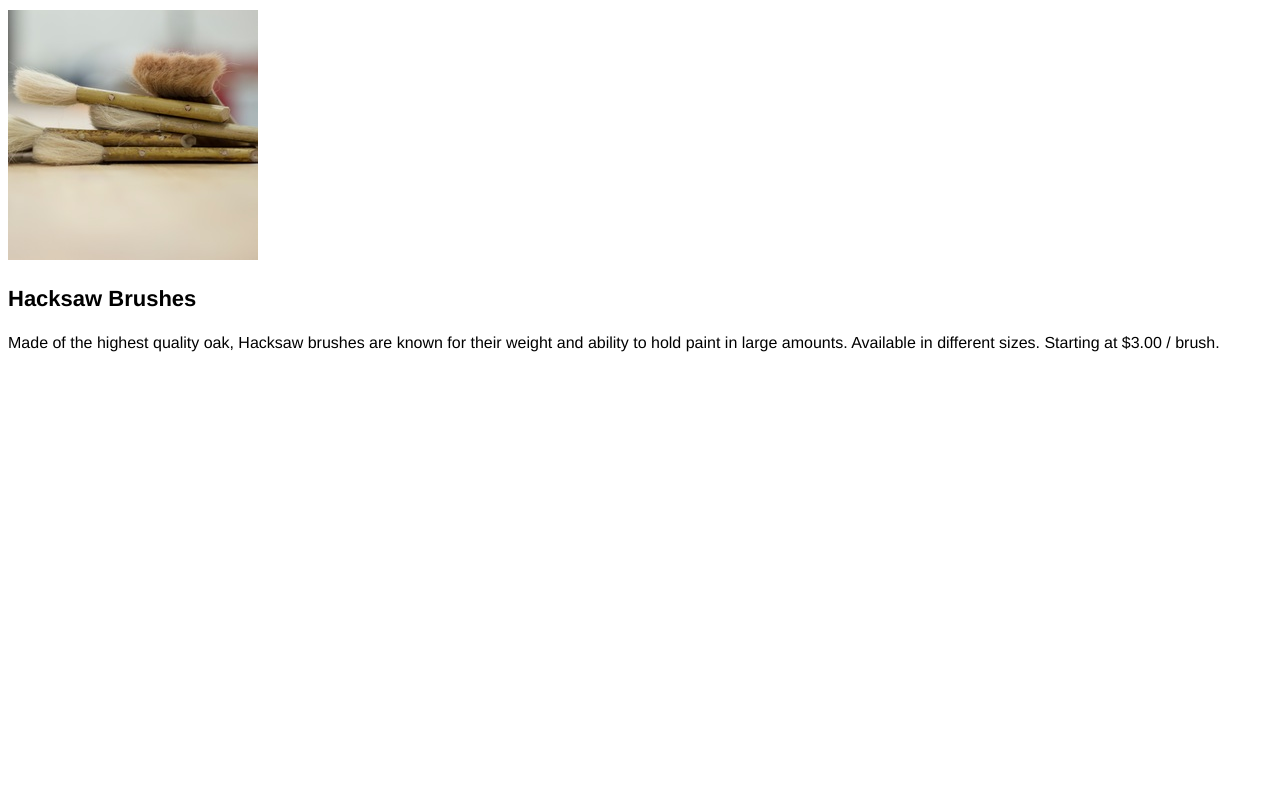
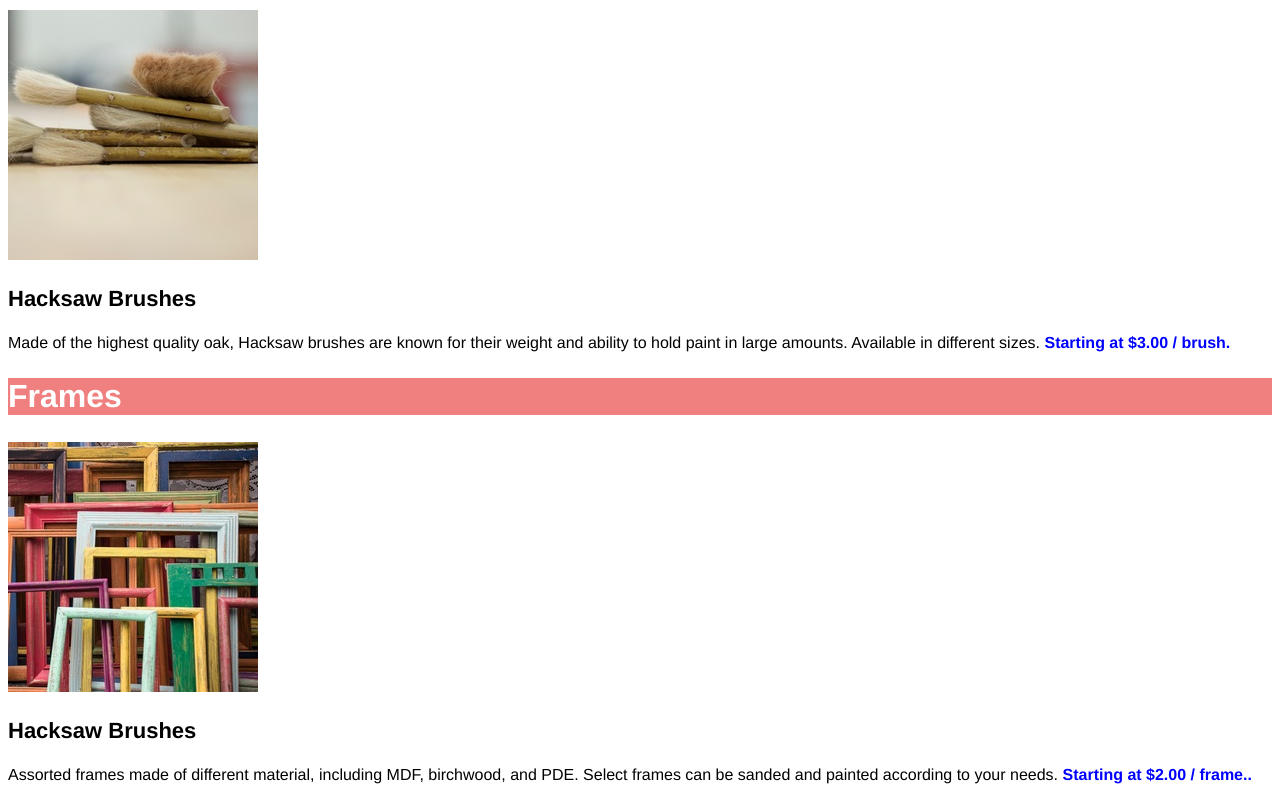
Before and after one commit to ikcetsok/Dasmoto-s-Arts-Crafts, a plain HTML site: page index.html in a window 1280 px wide. Shown: the part 303-1103 px from the top of the page. Before the commit the page ends 800 px from the top, so only its background shows below. Drawn offline with Linux system fonts and the light colour scheme.

Commit message:
new section

```diff
--- a/index.html
+++ b/index.html
@@ -12,14 +12,24 @@
       <h1>Dasmoto's Arts & Crafts</h1>
     </header>
     <main>
-      <section class="brushes">
-        <h2>Brushes</h2>
-        <img src="./resources/hacksaw.jpeg" alt="Brushes in a cup" />
+      <section>
+        <h2 id="Brushes" class="sectionTitle">Brushes</h2>
+        <img src="./resources/hacksaw.jpeg" alt="Hacksaw Brushes" />
         <p class="subtitle"><strong>Hacksaw Brushes</strong></p>
         <p>
           Made of the highest quality oak, Hacksaw brushes are known for their
           weight and ability to hold paint in large amounts. Available in
-          different sizes. Starting at $3.00 / brush.
+          different sizes. <span>Starting at $3.00 / brush.</span>
+        </p>
+      </section>
+      <section>
+        <h2 id="Frames" class="sectionTitle">Frames</h2>
+        <img src="./resources/frames.jpeg" alt="Frames" />
+        <p class="subtitle"><strong>Hacksaw Brushes</strong></p>
+        <p>
+          Assorted frames made of different material, including MDF, birchwood,
+          and PDE. Select frames can be sanded and painted according to your
+          needs. <span>Starting at $2.00 / frame..</span>
         </p>
       </section>
     </main>
--- a/styles.css
+++ b/styles.css
@@ -11,13 +11,25 @@ header h1 {
   background-image: url(./resources/pattern.jpeg);
 }
 
-.brushes h2 {
+span {
+  font-weight: bold;
+  color: blue;
+}
+
+.sectionTitle {
   font-size: 32px;
   font-weight: bold;
   color: white;
-  background-color: mediumspringgreen;
 }
 
 .subtitle {
   font-size: 22px;
 }
+
+#Brushes {
+  background-color: mediumspringgreen;
+}
+
+#Frames {
+  background-color: lightcoral;
+}
```
